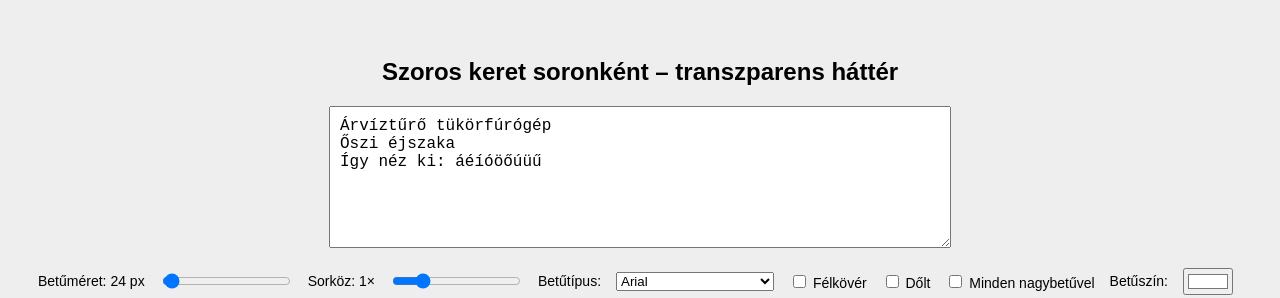
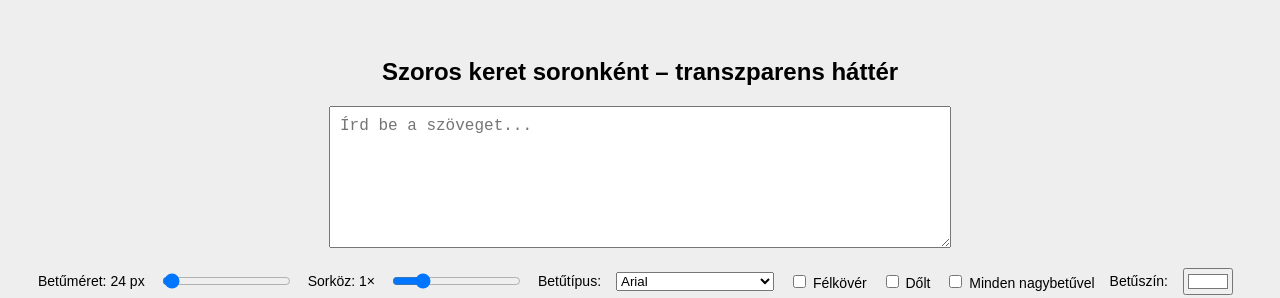
Before and after one commit to ogregsokics/textarea, a plain HTML site: page index.html in a window 1280 px wide. Shown: the top 298 px of the page. Drawn offline with nearby package versions, Linux system fonts and the light colour scheme.

Commit message:
Update index.html

```diff
--- a/index.html
+++ b/index.html
@@ -97,9 +97,7 @@
 
   <h2>Szoros keret soronként – transzparens háttér</h2>
 
-  <textarea id="inputText" placeholder="Írd be a szöveget...">Árvíztűrő tükörfúrógép
-Őszi éjszaka
-Így néz ki: áéíóöőúüű</textarea>
+  <textarea id="inputText" placeholder="Írd be a szöveget..."></textarea>
 
   <div class="controls">
     <label for="fontSize">Betűméret: <span id="fontSizeLabel">24</span> px</label>
```
